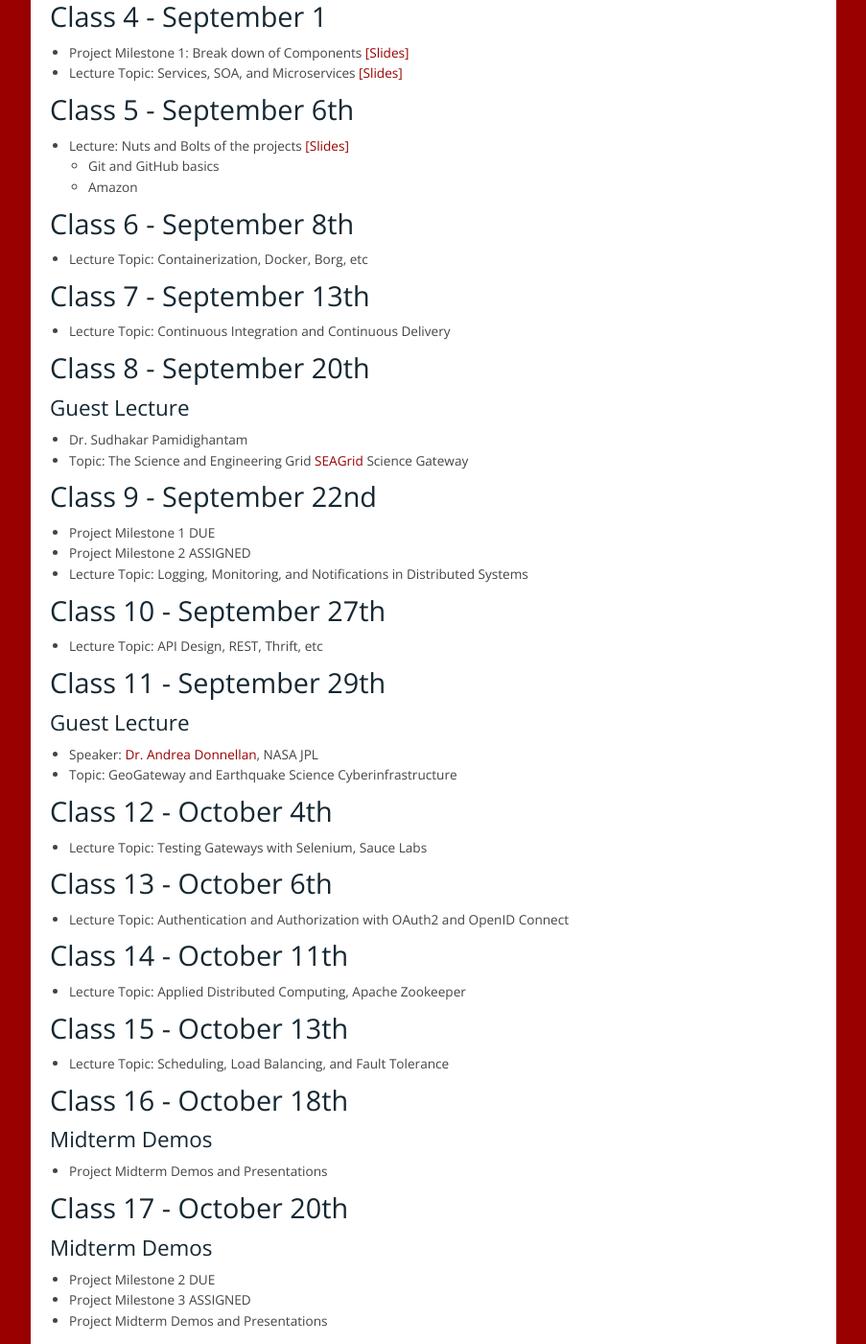
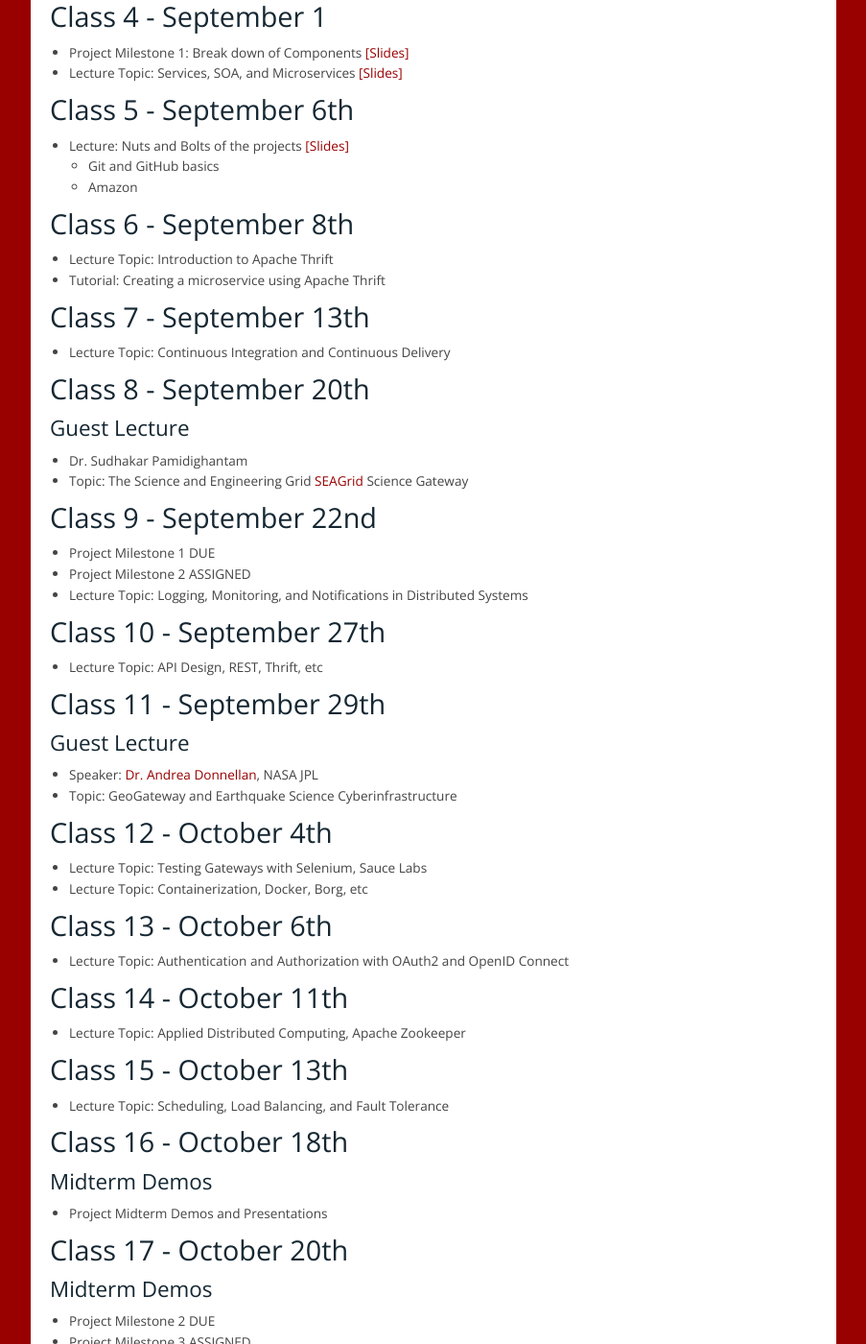
Before and after one commit to airavata-courses/airavata-courses.github.io, a Jekyll site: the page built from lectures.md, in a window 1280 px wide and 1400 px high, scrolled down 578 px. Shown: the whole window at 96% size, without its empty margins (258-1161 px from the left). Built offline with Jekyll 4.4.1, drawn with Linux system fonts in a browser that asks for light colours.

Commit message:
adding thrift lecture

```diff
--- a/lectures.md
+++ b/lectures.md
@@ -35,7 +35,8 @@ The course focuses in teaching the distributed systems concepts through projects
     * Amazon
 
 ###  Class 6 - September  8th
-* Lecture Topic: Containerization, Docker, Borg, etc
+* Lecture Topic: Introduction to Apache Thrift
+* Tutorial: Creating a microservice using Apache Thrift
 
 ###  Class 7 - September  13th
 * Lecture Topic: Continuous Integration and Continuous Delivery
@@ -62,6 +63,7 @@ The course focuses in teaching the distributed systems concepts through projects
 
 ###  Class 12 - October 4th
 * Lecture Topic: Testing Gateways with Selenium, Sauce Labs
+* Lecture Topic: Containerization, Docker, Borg, etc
 
 ###  Class 13 - October 6th
 * Lecture Topic: Authentication and Authorization with OAuth2 and OpenID Connect
```
